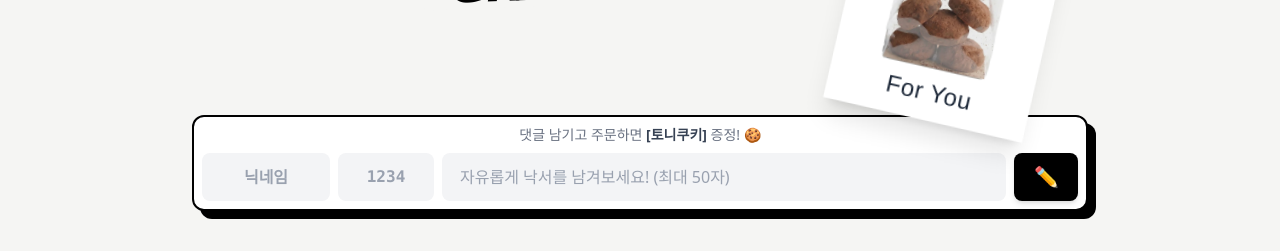
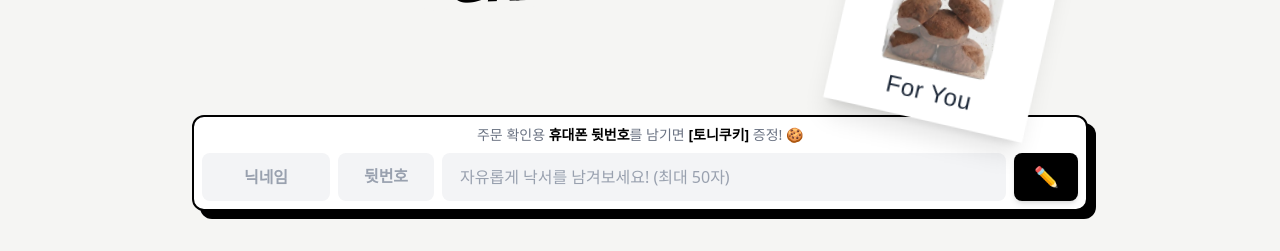
Before and after one commit to nam9295-cmyk/dubai, a Next.js app: page / in a window 1280 px wide. Shown: the part 5360-5611 px from the top of the page. Built offline with nearby package versions, Linux system fonts and the light colour scheme; no server answers; the database is empty; a web font is replaced by a local one.

Commit message:
fix wait

```diff
--- a/app/components/WaitingSection.tsx
+++ b/app/components/WaitingSection.tsx
@@ -154,7 +154,7 @@ export default function WaitingSection() {
                 {/* 2. Compact Input Bar (The Compact Bar) */}
                 <div className="sticky top-6 z-50 mb-16 mx-auto max-w-4xl shadow-[8px_8px_0px_0px_rgba(0,0,0,1)] bg-white border-2 border-black p-2 rounded-xl transform hover:-translate-y-1 transition-transform">
                     <p className="text-center text-sm text-gray-500 mb-2 font-medium">
-                        댓글 남기고 주문하면 <span className="font-bold text-gray-700">[토니쿠키]</span> 증정! 🍪
+                        주문 확인용 <span className="font-bold text-black">휴대폰 뒷번호</span>를 남기면 <span className="font-bold text-black">[토니쿠키]</span> 증정! 🍪
                     </p>
                     <form onSubmit={handleSubmit} className="flex flex-col md:flex-row gap-2">
 
@@ -175,7 +175,8 @@ export default function WaitingSection() {
                         {/* Phone Input */}
                         <div className="w-full md:w-24 flex-shrink-0">
                             <input
-                                type="text"
+                                type="tel"
+                                inputMode="numeric"
                                 name="phone"
                                 id="input-phone"
                                 value={phoneLast4}
@@ -183,7 +184,8 @@ export default function WaitingSection() {
                                     const val = e.target.value.replace(/[^0-9]/g, "");
                                     if (val.length <= 4) setPhoneLast4(val);
                                 }}
-                                placeholder="1234"
+                                placeholder="뒷번호"
+                                maxLength={4}
                                 className="w-full h-12 px-4 bg-gray-100 border-2 border-transparent focus:border-black focus:bg-white rounded-lg outline-none font-mono font-bold text-black placeholder-gray-400 transition-colors text-center"
                             />
                         </div>
```
